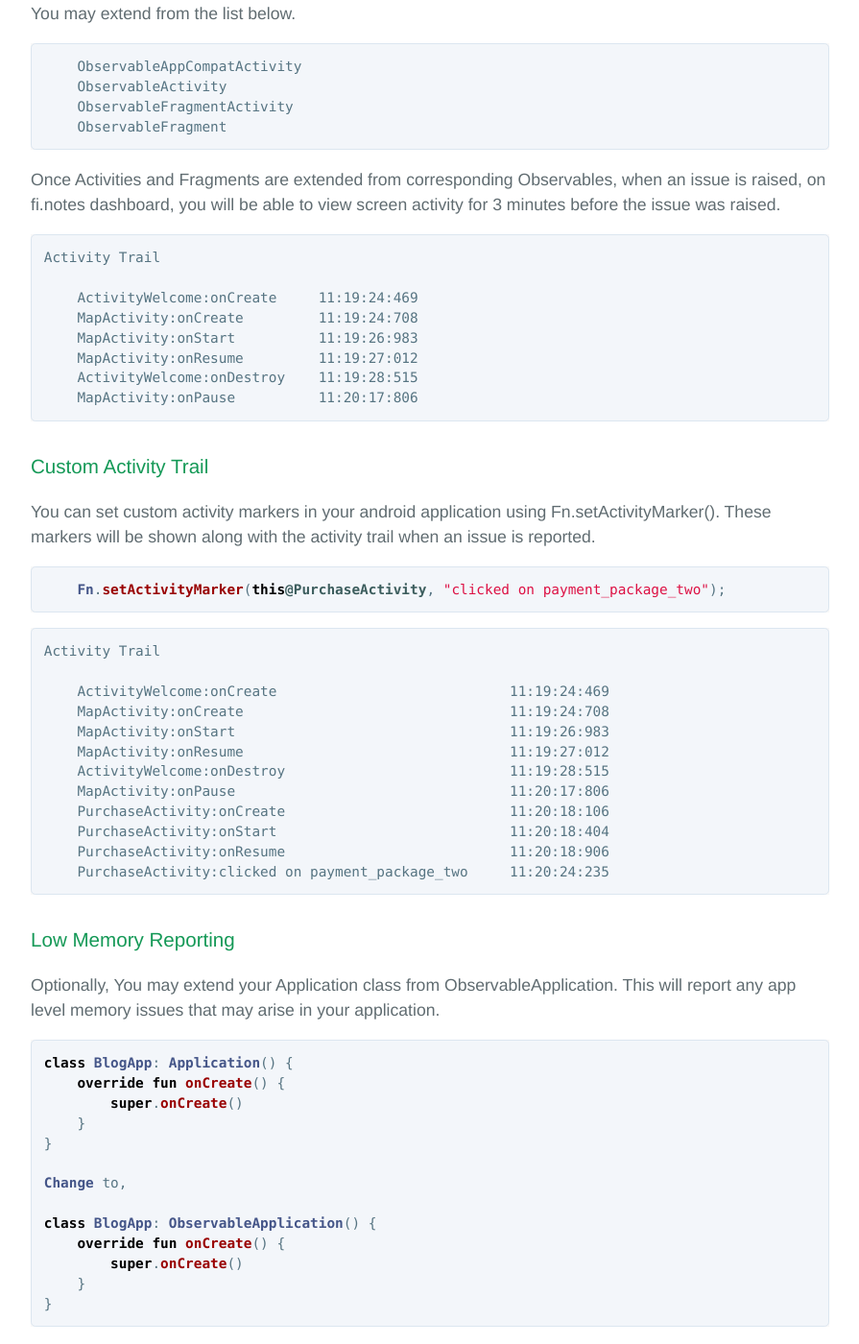
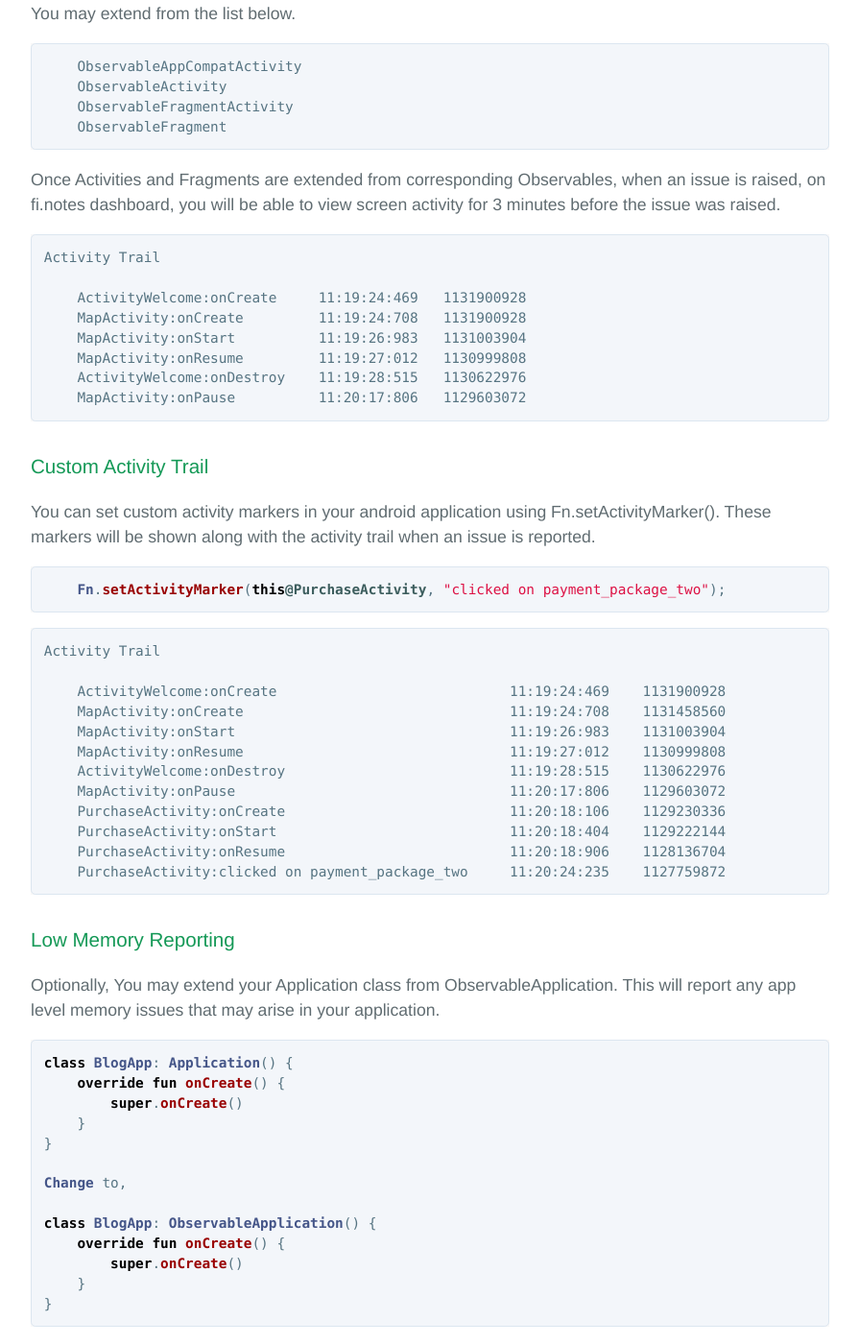
Before and after one commit to finotes/finotes.github.io, a Jekyll site: the page built from _posts/2018-02-09-kotlin-docs.md, in a window 1280 px wide and 1400 px high, scrolled down 6713 px. Shown: the whole window at 96% size, without its empty margins (192-1087 px from the left). Built offline with Jekyll 4.4.1, drawn with Linux system fonts in a browser that asks for light colours; some web fonts are replaced.

Commit message:
Update 2018-02-09-kotlin-docs.md

````diff
--- a/_posts/2018-02-09-kotlin-docs.md
+++ b/_posts/2018-02-09-kotlin-docs.md
@@ -267,12 +267,12 @@ Once Activities and Fragments are extended from corresponding Observables, when
 ```
 Activity Trail
 
-    ActivityWelcome:onCreate     11:19:24:469
-    MapActivity:onCreate         11:19:24:708
-    MapActivity:onStart          11:19:26:983
-    MapActivity:onResume         11:19:27:012
-    ActivityWelcome:onDestroy    11:19:28:515
-    MapActivity:onPause          11:20:17:806
+    ActivityWelcome:onCreate     11:19:24:469	1131900928
+    MapActivity:onCreate         11:19:24:708	1131900928
+    MapActivity:onStart          11:19:26:983	1131003904
+    MapActivity:onResume         11:19:27:012	1130999808
+    ActivityWelcome:onDestroy    11:19:28:515	1130622976
+    MapActivity:onPause          11:20:17:806	1129603072
 ```
 ### Custom Activity Trail
 You can set custom activity markers in your android application using Fn.setActivityMarker(). These markers will be shown along with the activity trail when an issue is reported.
@@ -284,16 +284,16 @@ You can set custom activity markers in your android application using Fn.setActi
 ```
 Activity Trail
 
-    ActivityWelcome:onCreate                            11:19:24:469
-    MapActivity:onCreate                                11:19:24:708
-    MapActivity:onStart                                 11:19:26:983
-    MapActivity:onResume                                11:19:27:012
-    ActivityWelcome:onDestroy                           11:19:28:515
-    MapActivity:onPause                                 11:20:17:806
-    PurchaseActivity:onCreate                           11:20:18:106
-    PurchaseActivity:onStart                            11:20:18:404
-    PurchaseActivity:onResume                           11:20:18:906
-    PurchaseActivity:clicked on payment_package_two     11:20:24:235
+    ActivityWelcome:onCreate                            11:19:24:469	1131900928
+    MapActivity:onCreate                                11:19:24:708	1131458560
+    MapActivity:onStart                                 11:19:26:983	1131003904
+    MapActivity:onResume                                11:19:27:012	1130999808
+    ActivityWelcome:onDestroy                           11:19:28:515	1130622976
+    MapActivity:onPause                                 11:20:17:806	1129603072
+    PurchaseActivity:onCreate                           11:20:18:106	1129230336
+    PurchaseActivity:onStart                            11:20:18:404	1129222144
+    PurchaseActivity:onResume                           11:20:18:906	1128136704
+    PurchaseActivity:clicked on payment_package_two     11:20:24:235	1127759872
 ```
 
 
````
